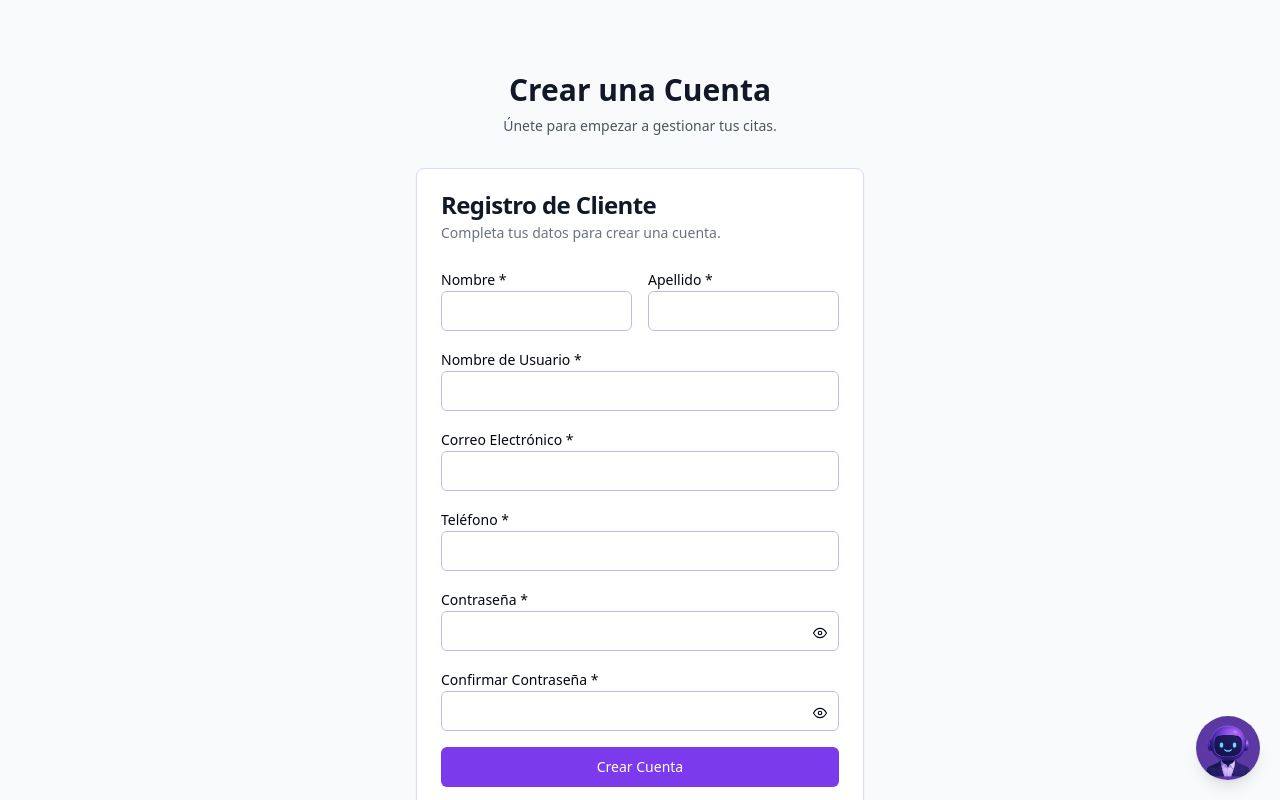
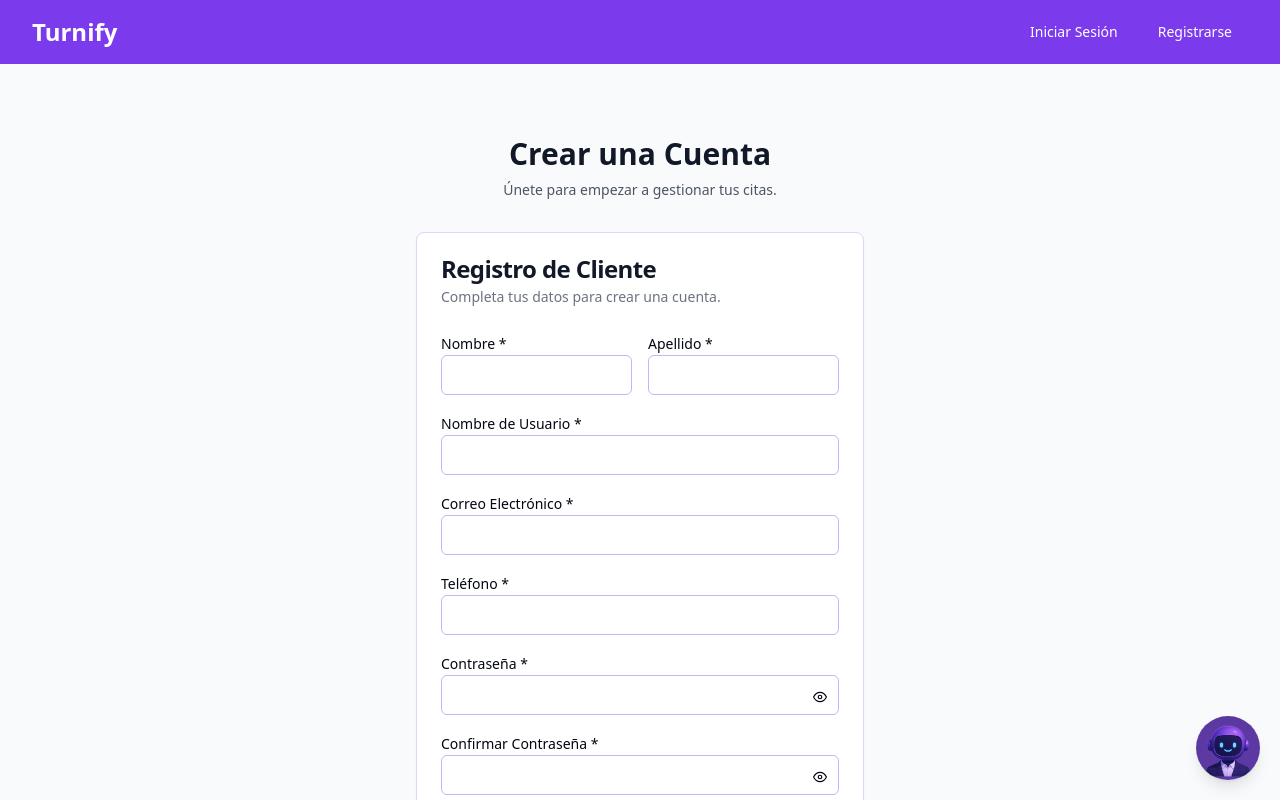
Before and after one commit to JuanBallesta/turnify_front, a React (Vite) app: page /register in a window 1280 px wide. Shown: the top 800 px of the page. Built offline with nearby package versions, Linux system fonts and the light colour scheme.

Commit message:
Presentación

```diff
--- a/src/pages/Register.jsx
+++ b/src/pages/Register.jsx
@@ -3,6 +3,7 @@ import { Link, useNavigate } from "react-router-dom";
 import { useAuth } from "@/contexts/AuthContext";
 import { validatePassword, getPasswordStrength } from "@/lib/validators";
 import { Progress } from "@/components/ui/progress";
+import Header from "@/components/Header";
 
 // UI Components
 import { Button } from "@/components/ui/button";
@@ -117,6 +118,8 @@ const Register = () => {
   };
 
   return (
+    <>
+      <Header />
       <div className="min-h-screen bg-gray-50 flex items-center justify-center py-12 px-4">
         <div className="max-w-md w-full space-y-8">
           <div className="text-center">
@@ -180,7 +183,9 @@ const Register = () => {
                     onChange={handleChange}
                   />
                   {errors.userName && (
-                  <p className="text-red-500 text-xs mt-1">{errors.userName}</p>
+                    <p className="text-red-500 text-xs mt-1">
+                      {errors.userName}
+                    </p>
                   )}
                 </div>
                 <div>
@@ -232,7 +237,9 @@ const Register = () => {
                     </Button>
                   </div>
                   {errors.password && (
-                  <p className="text-red-500 text-xs mt-1">{errors.password}</p>
+                    <p className="text-red-500 text-xs mt-1">
+                      {errors.password}
+                    </p>
                   )}
                 </div>
 
@@ -306,7 +313,9 @@ const Register = () => {
                 )}
 
                 <div className="relative">
-                <Label htmlFor="confirmPassword">Confirmar Contraseña *</Label>
+                  <Label htmlFor="confirmPassword">
+                    Confirmar Contraseña *
+                  </Label>
                   <Input
                     id="confirmPassword"
                     name="confirmPassword"
@@ -353,6 +362,7 @@ const Register = () => {
           </Card>
         </div>
       </div>
+    </>
   );
 };
 
```
Lines whose indentation alone changed are shown as unchanged.
